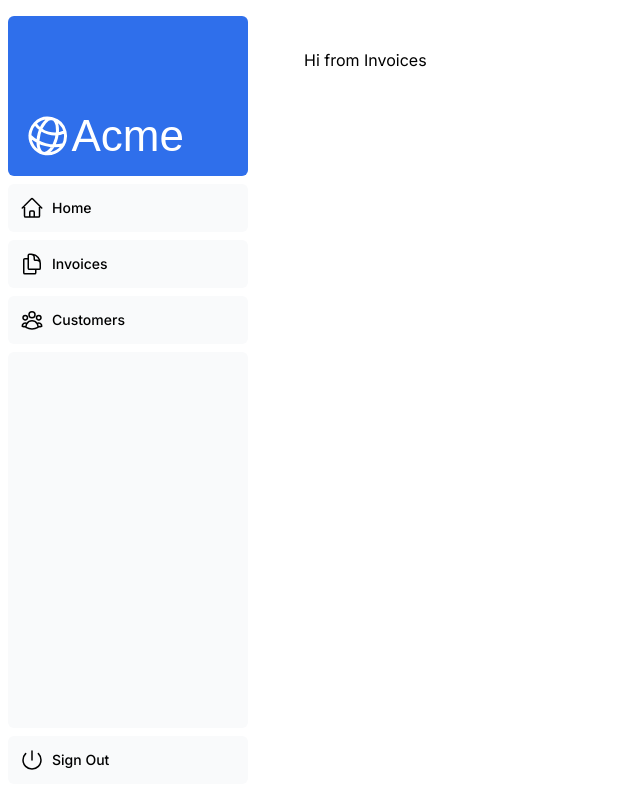
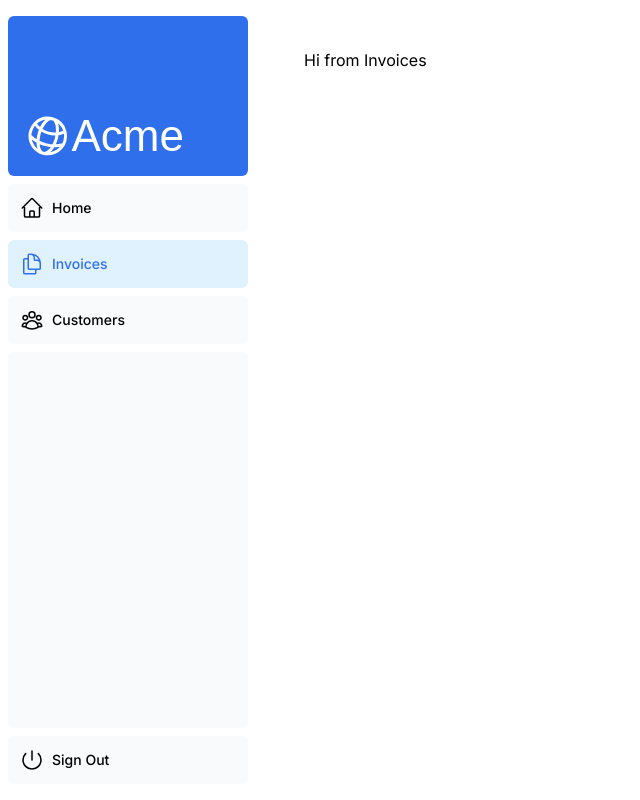
Before and after one commit to grahamflas/learn-nextjs-docs, a Next.js app: page /dashboard/invoices in a window 1280 px wide. Shown: the whole page, without its empty margins (0-640 px from the left). Built offline with nearby package versions, Linux system fonts and the light colour scheme; a web font is replaced by a local one.

Commit message:
Conditionally style links based on whether they're active

```diff
--- a/app/ui/dashboard/nav-links.tsx
+++ b/app/ui/dashboard/nav-links.tsx
@@ -1,8 +1,12 @@
+'use client';
+
 import {
   UserGroupIcon,
   HomeIcon,
   DocumentDuplicateIcon,
 } from '@heroicons/react/24/outline';
+import clsx from 'clsx';
+import { usePathname } from 'next/navigation';
 
 import Link from 'next/link';
 
@@ -19,6 +23,8 @@
 ];
 
 export default function NavLinks() {
+  const pathname = usePathname();
+
   return (
     <>
       {links.map((link) => {
@@ -27,7 +33,12 @@
           <Link
             key={link.name}
             href={link.href}
-            className="flex h-[48px] grow items-center justify-center gap-2 rounded-md bg-gray-50 p-3 text-sm font-medium hover:bg-sky-100 hover:text-blue-600 md:flex-none md:justify-start md:p-2 md:px-3"
+            className={clsx(
+              "flex h-[48px] grow items-center justify-center gap-2 rounded-md bg-gray-50 p-3 text-sm font-medium hover:bg-sky-100 hover:text-blue-600 md:flex-none md:justify-start md:p-2 md:px-3",
+              {
+                "bg-sky-100 text-blue-600": pathname === link.href,
+              },
+            )}
           >
             <LinkIcon className="w-6" />
             <p className="hidden md:block">{link.name}</p>
```
